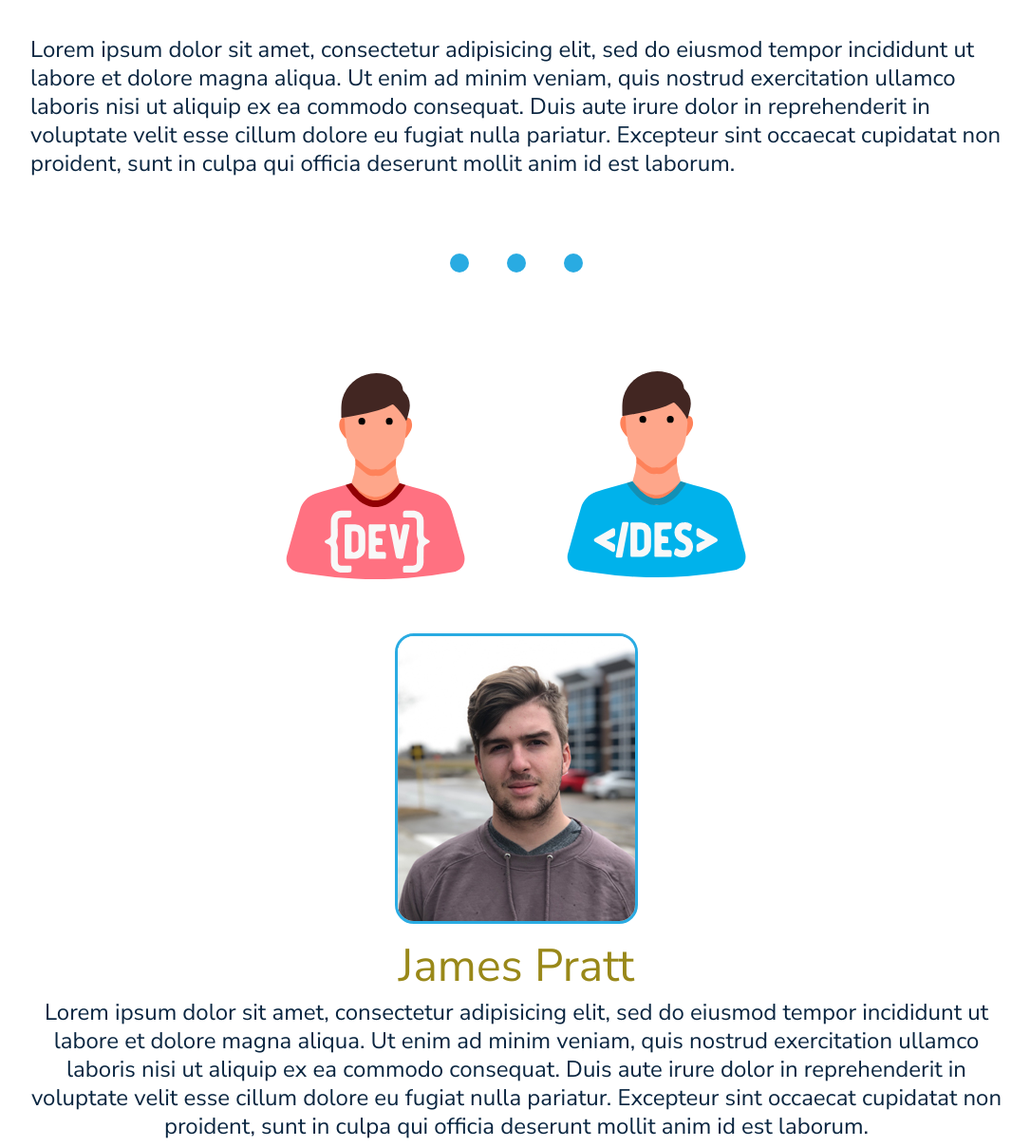
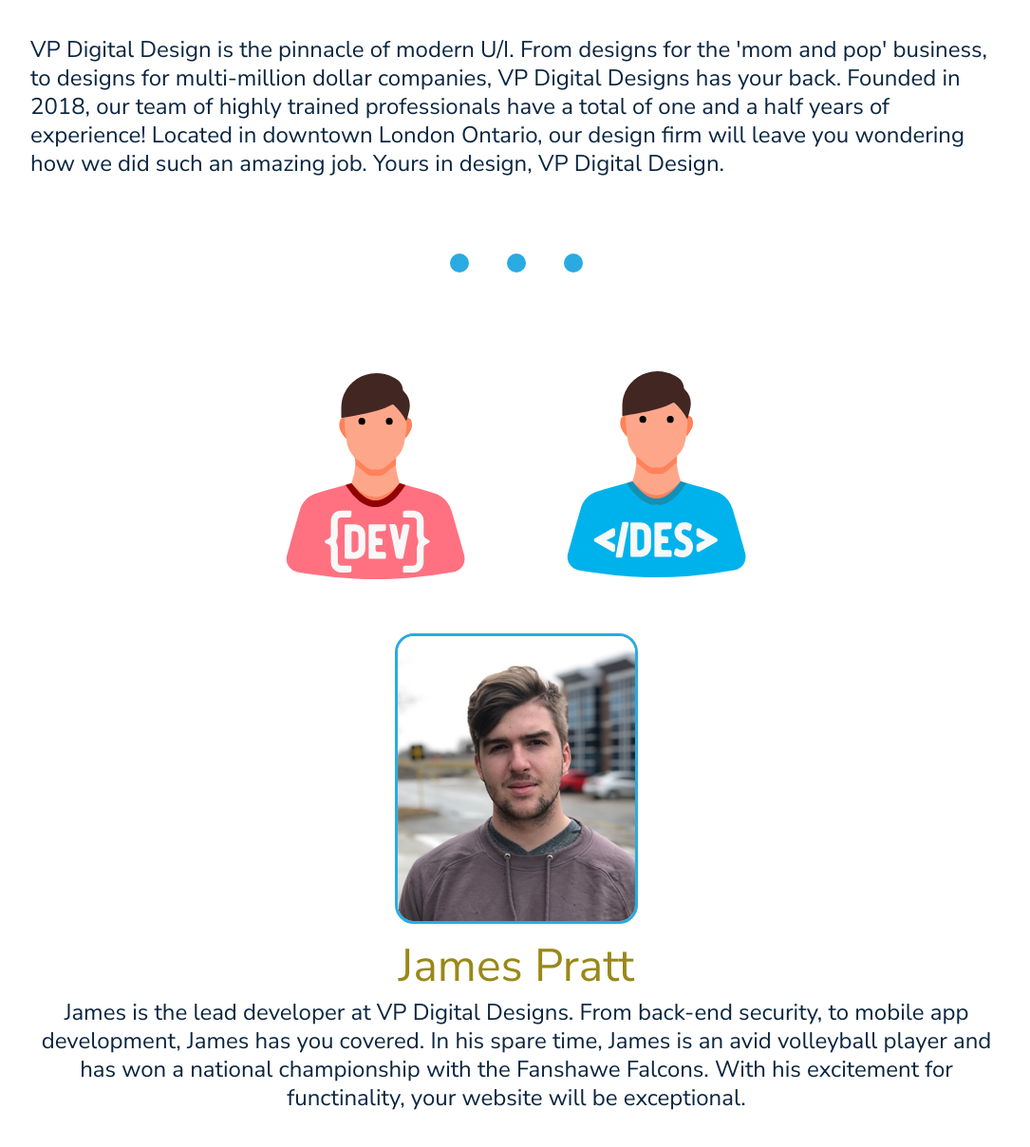
Before and after one commit to jamespratt41/pratt_james_DTP, a plain HTML site: page index.html in a window 1280 px wide. Shown: the part 387-1595 px from the top of the page at 95% size, without its empty margins (96-1181 px from the left). Drawn offline with Linux system fonts and the light colour scheme.

Commit message:
added bios

```diff
--- a/css/main.css
+++ b/css/main.css
@@ -166,7 +166,11 @@ a:active{
 	flex-direction: row;
 	justify-content: center;
 	margin-bottom: 20px;
+}
 
+#jamesbtn:hover, #grahambtn:hover{
+	opacity: 0.2;
+	cursor: pointer;
 }
 
 
--- a/index.html
+++ b/index.html
@@ -33,7 +33,13 @@
 		<section id="about">
 			<h2>WHO WE ARE</h2>
 			<div id="line"></div>
-			<p>Lorem ipsum dolor sit amet, consectetur adipisicing elit, sed do eiusmod tempor incididunt ut labore et dolore magna aliqua. Ut enim ad minim veniam, quis nostrud exercitation ullamco laboris nisi ut aliquip ex ea commodo consequat. Duis aute irure dolor in reprehenderit in voluptate velit esse cillum dolore eu fugiat nulla pariatur. Excepteur sint occaecat cupidatat non proident, sunt in culpa qui officia deserunt mollit anim id est laborum.</p>
+			<p>VP Digital Design is the pinnacle of modern U/I.
+				From designs for the 'mom and pop' business, to designs
+				for multi-million dollar companies, VP Digital Designs has your back.
+				Founded in 2018, our team of highly trained professionals have a total  of
+				one and a half years of experience! Located in downtown London Ontario,
+				our design firm will leave you wondering how we did such an amazing job.
+				Yours in design, VP Digital Design.
 		</section>
 
 		<div id="contentBreak">
@@ -54,7 +60,11 @@
 				<img src="images/dev_james.jpg" alt="headshot of James Pratt" class="headshot">
 
 				<h3>James Pratt</h3>
-				<p>Lorem ipsum dolor sit amet, consectetur adipisicing elit, sed do eiusmod tempor incididunt ut labore et dolore magna aliqua. Ut enim ad minim veniam, quis nostrud exercitation ullamco laboris nisi ut aliquip ex ea commodo consequat. Duis aute irure dolor in reprehenderit in voluptate velit esse cillum dolore eu fugiat nulla pariatur. Excepteur sint occaecat cupidatat non proident, sunt in culpa qui officia deserunt mollit anim id est laborum.</p>
+				<p>James is the lead developer at VP Digital Designs. From
+					back-end security, to mobile app development, James has you covered.
+					In his spare time, James is an avid volleyball player and has won
+					a national championship with the Fanshawe Falcons. With his excitement
+					for functinality, your website will be exceptional.</p>
 			</div>
 
 			<div id="graham">
@@ -62,7 +72,10 @@
 				<img src="images/des_graham.jpg" alt="headshot of Graham Vickers" class="headshot">
 
 				<h3>Graham Vickers</h3>
-				<p>Lorem ipsum dolor sit amet, consectetur adipisicing elit, sed do eiusmod tempor incididunt ut labore et dolore magna aliqua. Ut enim ad minim veniam, quis nostrud exercitation ullamco laboris nisi ut aliquip ex ea commodo consequat. Duis aute irure dolor in reprehenderit in voluptate velit esse cillum dolore eu fugiat nulla pariatur. Excepteur sint occaecat cupidatat non proident, sunt in culpa qui officia deserunt mollit anim id est laborum.</p>
+				<p>Graham is the lead designer at VP Digital Designs. Any
+					genre of design, from modern, chic, minimal, Graham can make
+					it happen. With his previous works as a proffesional photographer,
+					Graham can make your website pop!
 			</div>
 		</section>
 
```
